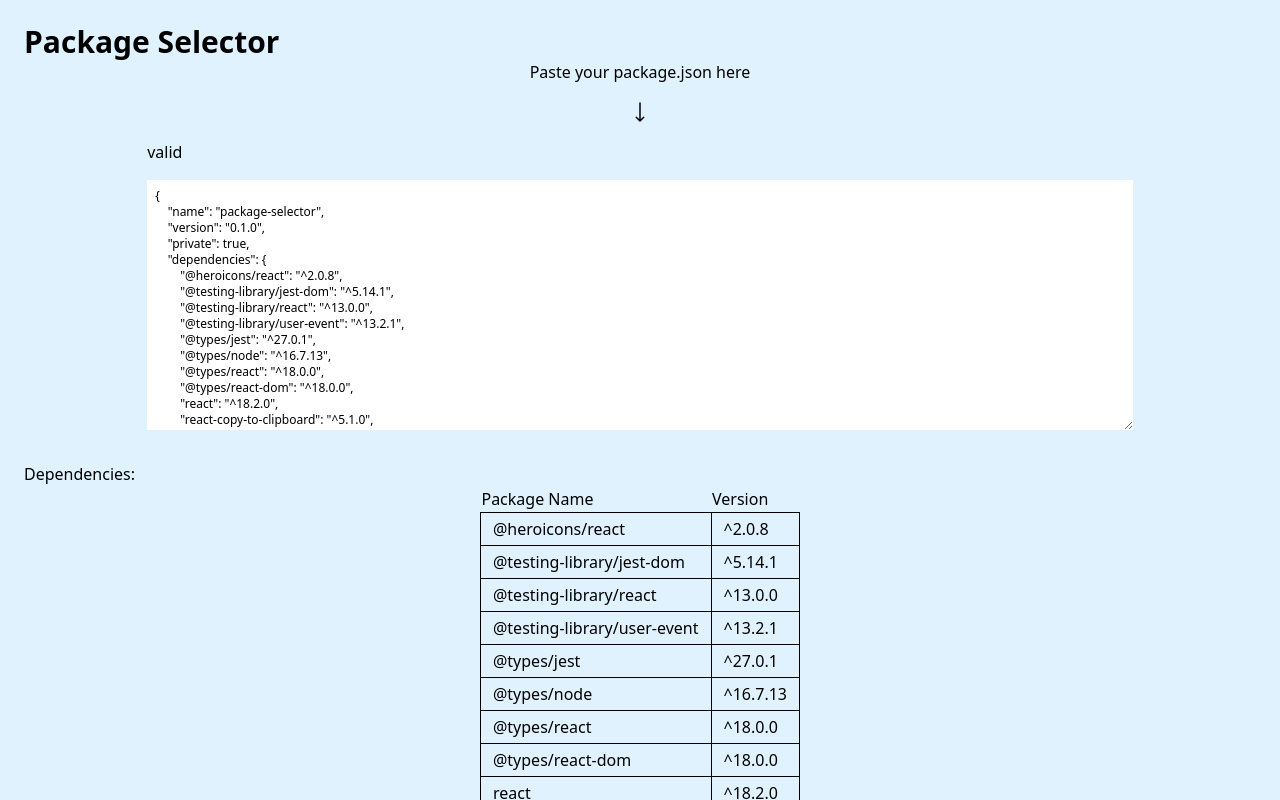
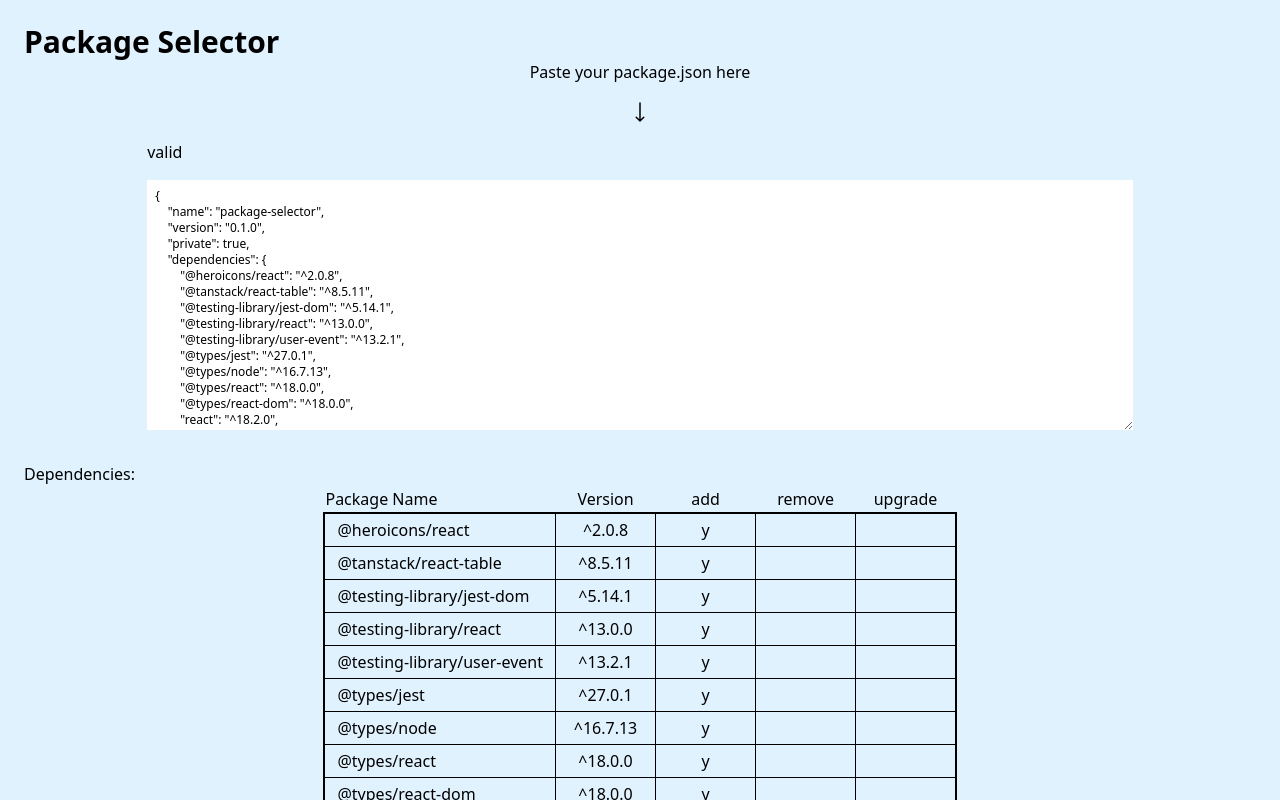
Before and after one commit to makaronma/package-selector, a React (Create React App) app: page / in a window 1280 px wide. Shown: the top 800 px of the page. Built offline with nearby package versions, Linux system fonts and the light colour scheme.

Commit message:
add default action to dep & update table layout

```diff
--- a/src/components/InputArea.tsx
+++ b/src/components/InputArea.tsx
@@ -1,24 +1,12 @@
 import { ArrowLongDownIcon } from '@heroicons/react/24/outline';
 import { useCallback, useEffect, useRef } from 'react';
 import TextareaAutosize from 'react-textarea-autosize';
+import exampleJson from '../exampleJson';
 import { usePackages } from '../hooks/usePackages';
-import { PackageInputType } from '../types';
-
-const processDataFromInput = (
-  input: string,
-  cb: (data: PackageInputType) => void,
-  fb: () => void
-) => {
-  try {
-    const data = JSON.parse(input) as PackageInputType;
-    cb(data);
-  } catch (error) {
-    fb();
-  }
-};
+import { processDataFromInput } from '../utils';
 
 const InputArea = () => {
-  const {isInputValid, setisInputValid,setDataInput } = usePackages();
+  const { isInputValid, setisInputValid, setDataInput } = usePackages();
   const textAreaRef = useRef<HTMLTextAreaElement>(null)
 
   const onChange = useCallback(
@@ -62,62 +50,9 @@ const InputArea = () => {
         className="w-4/5 resize p-2 text-xs"
         maxRows={5}
         onChange={onChange}
-        defaultValue={exampleJson}
+        defaultValue={JSON.stringify(exampleJson, null, "\t")}
       />
     </div>
   );
 };
 export default InputArea;
-
-
-const exampleJson = JSON.stringify(
-  {
-    name: "package-selector",
-    version: "0.1.0",
-    private: true,
-    dependencies: {
-      "@heroicons/react": "^2.0.8",
-      "@testing-library/jest-dom": "^5.14.1",
-      "@testing-library/react": "^13.0.0",
-      "@testing-library/user-event": "^13.2.1",
-      "@types/jest": "^27.0.1",
-      "@types/node": "^16.7.13",
-      "@types/react": "^18.0.0",
-      "@types/react-dom": "^18.0.0",
-      react: "^18.2.0",
-      "react-copy-to-clipboard": "^5.1.0",
-      "react-dom": "^18.2.0",
-      "react-scripts": "5.0.1",
-      "react-textarea-autosize": "^8.3.4",
-      typescript: "^4.4.2",
-      "web-vitals": "^2.1.0",
-    },
-    scripts: {
-      start: "react-scripts start",
-      build: "react-scripts build",
-      test: "react-scripts test",
-      eject: "react-scripts eject",
-    },
-    eslintConfig: {
-      extends: ["react-app", "react-app/jest"],
-    },
-    browserslist: {
-      production: [">0.2%", "not dead", "not op_mini all"],
-      development: [
-        "last 1 chrome version",
-        "last 1 firefox version",
-        "last 1 safari version",
-      ],
-    },
-    devDependencies: {
-      "@types/react-copy-to-clipboard": "^5.0.4",
-      autoprefixer: "^10.4.8",
-      postcss: "^8.4.16",
-      prettier: "^2.7.1",
-      "prettier-plugin-tailwindcss": "^0.1.13",
-      tailwindcss: "^3.1.8",
-    },
-  },
-  null,
-  "\t"
-);
--- a/src/components/PackageSelectSection.tsx
+++ b/src/components/PackageSelectSection.tsx
@@ -1,6 +1,7 @@
 import { usePackages } from "../hooks/usePackages";
 import { useReactTable } from '@tanstack/react-table'
 import { useEffect, useMemo } from "react";
+import { transformDefaultDep } from "../utils";
 
 const PackageSelectSection = () => {
   const {
@@ -14,15 +15,8 @@ const PackageSelectSection = () => {
   useEffect(() => {
     if (!setDependencies || !setDevDependencies) return;
     const { dependencies: de, devDependencies: devDe } = dataInput;
-    if (de)
-      setDependencies(
-        Object.entries(de).map((d) => ({ name: d[0], version: d[1] }))
-      );
-
-    if (devDe)
-      setDevDependencies(
-        Object.entries(devDe).map((d) => ({ name: d[0], version: d[1] }))
-      );
+    if (de) setDependencies(transformDefaultDep(de));
+    if (devDe) setDevDependencies(transformDefaultDep(devDe));
   }, [dataInput, setDependencies, setDevDependencies]);
 
   return (
@@ -31,20 +25,31 @@ const PackageSelectSection = () => {
         <p>Dependencies:</p>
         <table className="mx-auto">
           <thead>
-            <tr>
+            <tr className="[&>td:not(:first-child)]:text-center">
               <td>Package Name</td>
               <td>Version</td>
+              <td>add</td>
+              <td>remove</td>
+              <td>upgrade</td>
             </tr>
           </thead>
           <tbody
-            className="border-[1px] border-black
-                      [&>tr>td]:border-black [&>tr>td]:py-1 [&>tr>td]:px-3
-                      [&>tr:not(:last-child)>td]:border-b-[1px]"
+            className="border-2 border-black
+                      "
           >
             {dependencies.map((d, i) => (
-              <tr className="" key={`d-${d.name}-${i}`}>
-                <td className="border-r-[1px] border-black">{d.name}</td>
+              <tr
+                className="border-black
+                            [&>td]:min-w-[100px] [&>td]:border-[1px] [&>td]:border-black [&>td]:py-1 [&>td]:px-3
+                            [&>td:not(:first-child)]:text-center
+                            "
+                key={`d-${d.name}-${i}`}
+              >
+                <td>{d.name}</td>
                 <td>{d.version}</td>
+                <td>{d.action.type === "add" ? "y" : ""}</td>
+                <td>{d.action.type === "remove" ? "y" : ""}</td>
+                <td>{d.action.type === "upgrade" ? "y" : ""}</td>
               </tr>
             ))}
           </tbody>
--- /dev/null
+++ b/src/exampleJson.ts
@@ -0,0 +1,50 @@
+const exampleJson = {
+  name: "package-selector",
+  version: "0.1.0",
+  private: true,
+  dependencies: {
+    "@heroicons/react": "^2.0.8",
+    "@tanstack/react-table": "^8.5.11",
+    "@testing-library/jest-dom": "^5.14.1",
+    "@testing-library/react": "^13.0.0",
+    "@testing-library/user-event": "^13.2.1",
+    "@types/jest": "^27.0.1",
+    "@types/node": "^16.7.13",
+    "@types/react": "^18.0.0",
+    "@types/react-dom": "^18.0.0",
+    react: "^18.2.0",
+    "react-copy-to-clipboard": "^5.1.0",
+    "react-dom": "^18.2.0",
+    "react-scripts": "5.0.1",
+    "react-textarea-autosize": "^8.3.4",
+    typescript: "^4.4.2",
+    "web-vitals": "^2.1.0",
+  },
+  scripts: {
+    start: "react-scripts start",
+    build: "react-scripts build",
+    test: "react-scripts test",
+    eject: "react-scripts eject",
+  },
+  eslintConfig: {
+    extends: ["react-app", "react-app/jest"],
+  },
+  browserslist: {
+    production: [">0.2%", "not dead", "not op_mini all"],
+    development: [
+      "last 1 chrome version",
+      "last 1 firefox version",
+      "last 1 safari version",
+    ],
+  },
+  devDependencies: {
+    "@types/react-copy-to-clipboard": "^5.0.4",
+    autoprefixer: "^10.4.8",
+    postcss: "^8.4.16",
+    prettier: "^2.7.1",
+    "prettier-plugin-tailwindcss": "^0.1.13",
+    tailwindcss: "^3.1.8",
+  },
+};
+
+export default exampleJson;
--- a/src/types.ts
+++ b/src/types.ts
@@ -3,7 +3,13 @@ export interface PackageInputType {
   devDependencies?: Record<string, string>;
 }
 
+export type DependencyAction = {
+  type: "add" | "remove" | "upgrade";
+  targetVersion: number;
+};
+
 export interface Dependency {
   name: string;
   version: string;
+  action: DependencyAction;
 }
--- /dev/null
+++ b/src/utils.ts
@@ -0,0 +1,24 @@
+import { Dependency, PackageInputType } from "./types";
+
+export const processDataFromInput = (
+  input: string,
+  cb: (data: PackageInputType) => void,
+  fb: () => void
+) => {
+  try {
+    const data = JSON.parse(input) as PackageInputType;
+    cb(data);
+  } catch (error) {
+    fb();
+  }
+};
+
+export const transformDefaultDep = (de: Record<string, string>): Dependency[] =>
+  Object.entries(de).map((d) => ({
+    name: d[0],
+    version: d[1],
+    action: {
+      type: "add",
+      targetVersion: Number(d[1].replace(/[^a-zA-Z0-9 ]/g, "")),
+    },
+  }));
--- a/tailwind.config.js
+++ b/tailwind.config.js
@@ -1,4 +1,5 @@
 const defaultTheme = require('tailwindcss/defaultTheme')
+const plugin = require('tailwindcss/plugin')
 
 /** @type {import('tailwindcss').Config} */
 module.exports = {
@@ -12,5 +13,9 @@ module.exports = {
       },
     },
   },
-  plugins: [],
+  plugins: [
+    plugin(function({ addVariant }) {
+      addVariant('not-last', '&:not(:last-child)')
+    })
+  ]
 }
```
